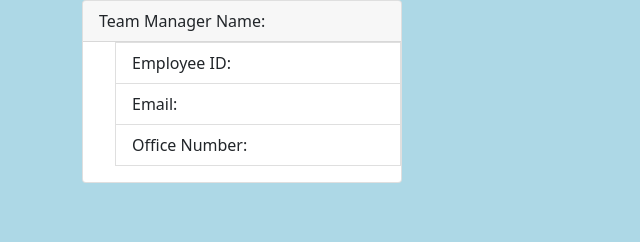
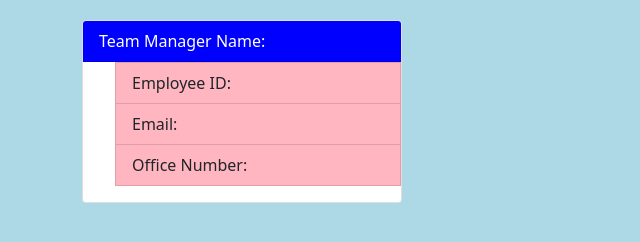
Before and after one commit to ckim1999/Project-Team-Profile-Gen, a website: page web.html in a window 1280 px wide. Shown: the whole page, without its empty margins (0-640 px from the left). Drawn offline with nearby package versions, Linux system fonts and the light colour scheme.

Commit message:
added styling attributes to the card element

```diff
--- a/style.css
+++ b/style.css
@@ -7,3 +7,16 @@ h1 {
 body {
     background-color: lightblue;
 }
+
+.card {
+    margin-top: 20px;
+}
+
+.card-header {
+    background-color: Blue;
+    color: white;
+}
+
+.list-group-item {
+    background-color: lightpink;
+}
```
